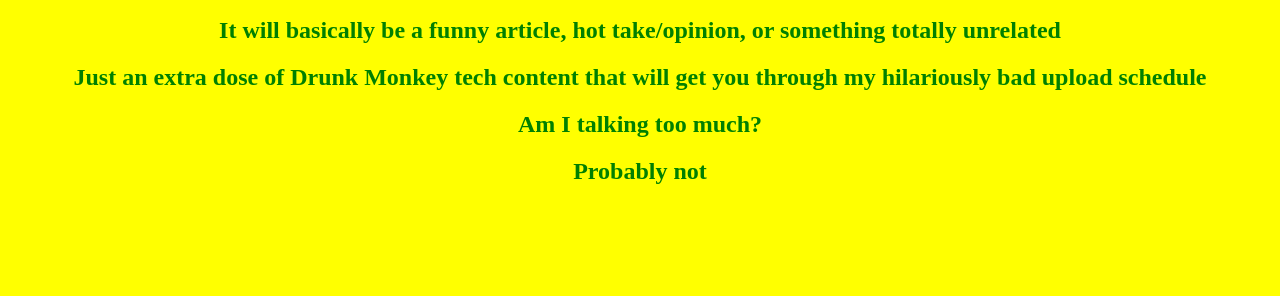
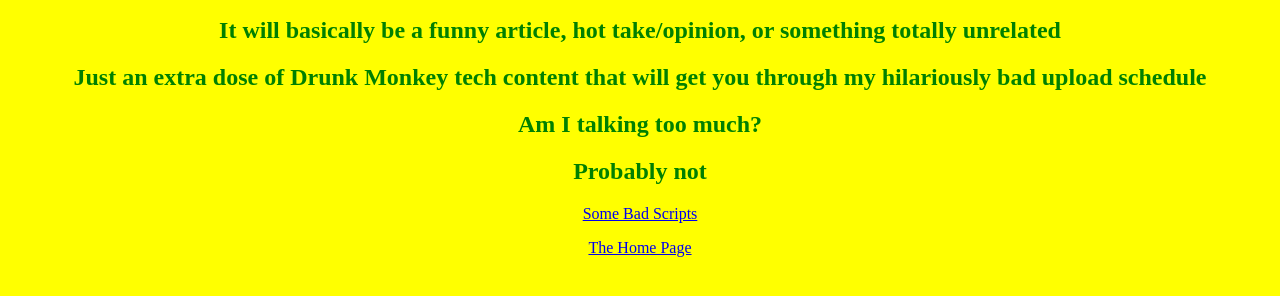
Before and after one commit to DrunkMonkeyTech/DrunkMonkeyTech.github.io, a plain HTML site: page DrunkWorseBlog.html in a window 1280 px wide. Shown: the part 96-392 px from the top of the page. Drawn offline with Linux system fonts and the light colour scheme.

Commit message:
Update DrunkWorseBlog.html

```diff
--- a/DrunkWorseBlog.html
+++ b/DrunkWorseBlog.html
@@ -8,4 +8,9 @@
 <h2> Just an extra dose of Drunk Monkey tech content that will get you through my hilariously bad upload schedule</h2>
 <h2> Am I talking too much?</h2>
 <h2> Probably not</h2>
+
+<p><a href ="DrunkBadScript.html">Some Bad Scripts<a/></p>
+
+<p><a href ="index.html">The Home Page</a></p>
+
 </html>
```
